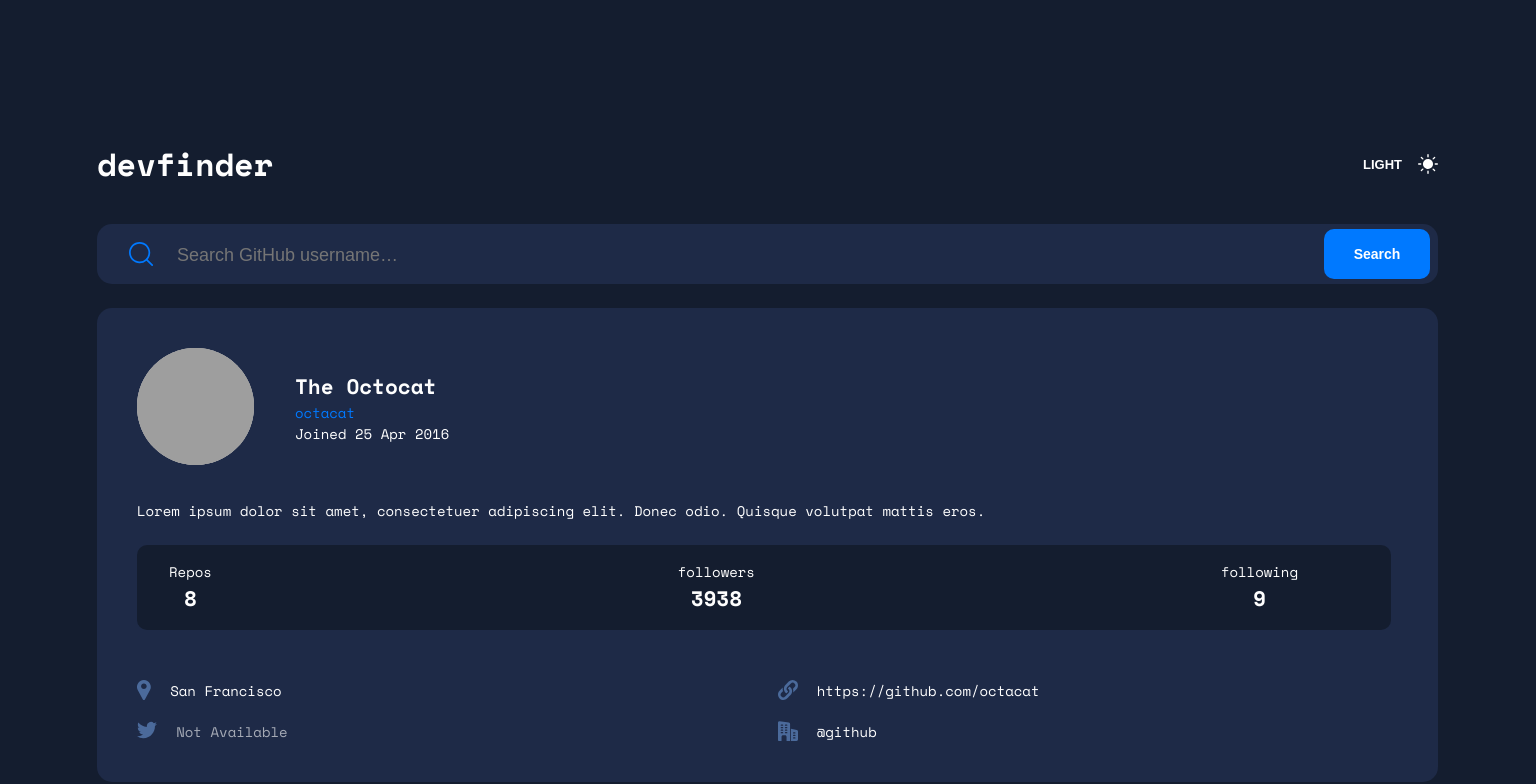
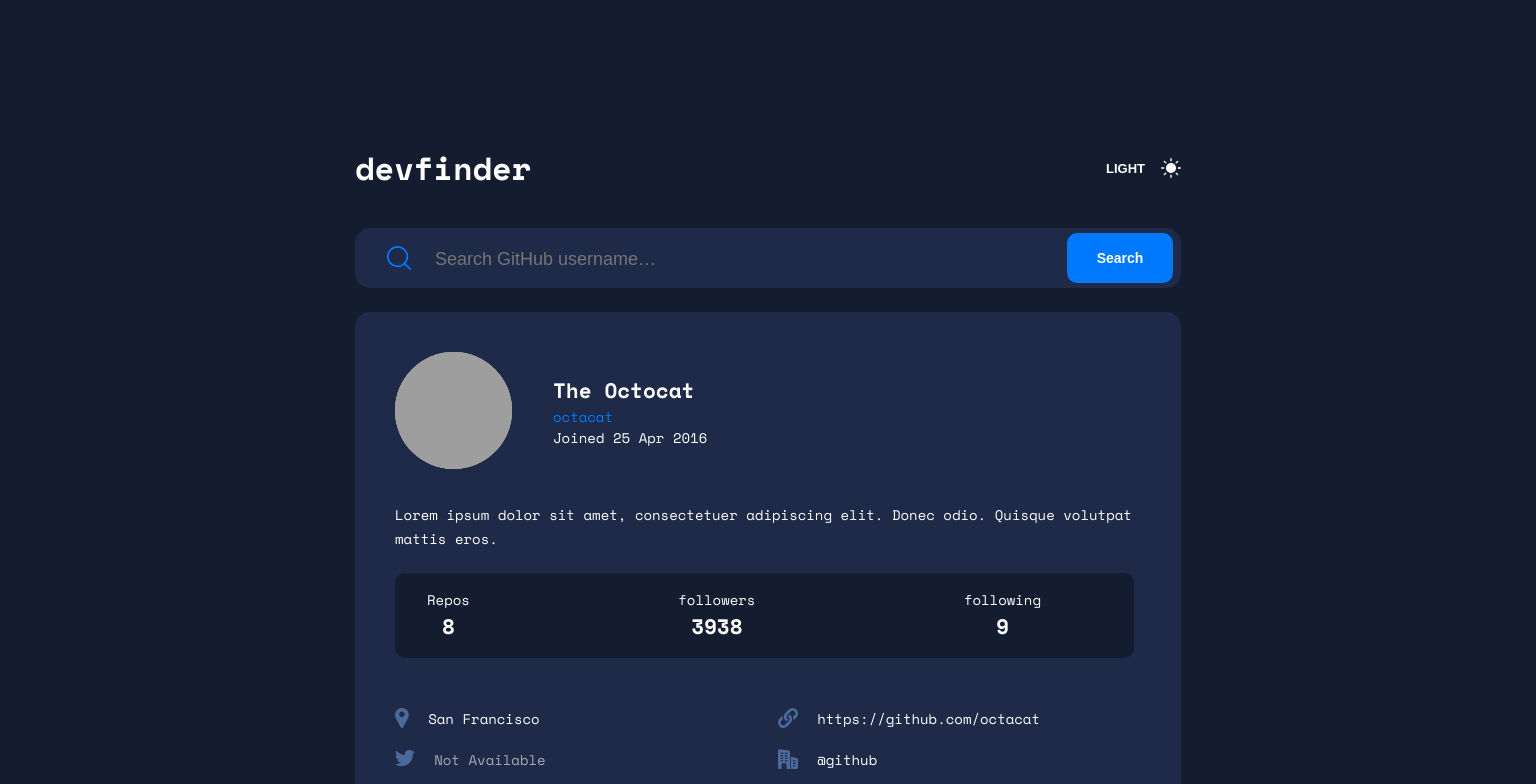
Before and after one commit to AchiPhutkaradze/github-user-search-app, a React (Vite) app: page / in a window 1536 px wide. Shown: the top 784 px of the page. Built offline with nearby package versions, Linux system fonts and the light colour scheme; grey boxes are pictures that could not be loaded.

Commit message:
change something

```diff
--- a/src/App.css
+++ b/src/App.css
@@ -29,4 +29,9 @@
     padding: 140px 98px 236px 97px;
     height: 100%;
   }
+  @media screen and (min-width: 1440px) {
+    .container {
+      padding: 144px 355px 170px;
+    }
+  }
 }
--- a/src/App.tsx
+++ b/src/App.tsx
@@ -7,7 +7,7 @@
 function App() {
   const [username, setUserName] = useState<string>("");
   const [users, setUsers] = useState<any>(data);
-  const [lightMode, setLightMode] = useState<any>(false);
+  const [lightMode, setLightMode] = useState<boolean>(false);
   return (
     <div className={`container ${lightMode ? " back-color" : null}`}>
       <Header
--- a/src/components/content/content.tsx
+++ b/src/components/content/content.tsx
@@ -7,11 +7,11 @@
 
 export default function Content(props: {
   users: any;
-  setUsers: React.Dispatch<React.SetStateAction<string>>;
+  setUsers: React.Dispatch<React.SetStateAction<object>>;
   username: string;
   setUsername: React.Dispatch<React.SetStateAction<string>>;
-  lightMode: any;
-  setLightMode: React.Dispatch<React.SetStateAction<string>>;
+  lightMode: boolean;
+  setLightMode: React.Dispatch<React.SetStateAction<boolean>>;
 }) {
   const date = () => {
     const time = new Date(props.users.created_at);
@@ -32,6 +32,7 @@
     const month = monthNAmes[time.getMonth()];
     return month;
   };
+  console.log(props.users);
   return (
     <main className={`main ${props.lightMode ? "color-for-main" : null}`}>
       <div className="person">
```
